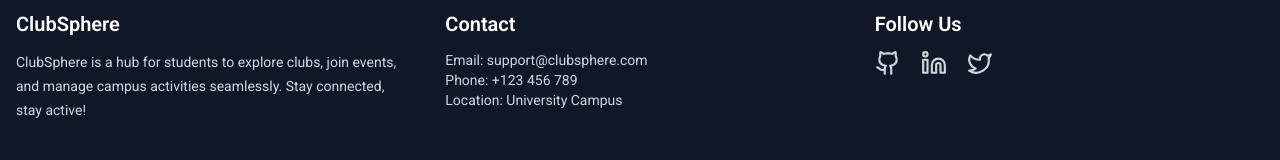
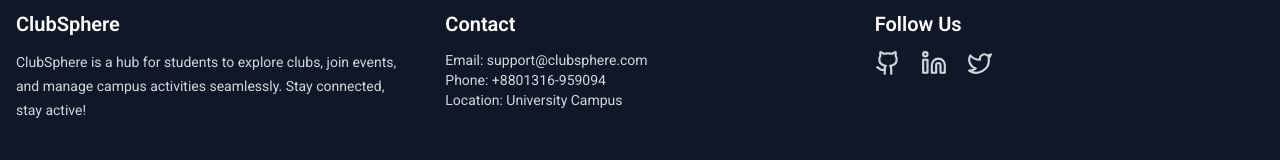
Before and after one commit to itrazib/ClubSphere-Full-Stack-Frontend, a React (Vite) app: page / in a window 1280 px wide. Shown: the part 2672-2832 px from the top of the page. Built offline with nearby package versions, Linux system fonts and the light colour scheme; no server answers.

Commit message:
Change footer

```diff
--- a/src/components/shared/Footer/Footer.jsx
+++ b/src/components/shared/Footer/Footer.jsx
@@ -23,7 +23,7 @@ export default function Footer() {
             Contact
           </h2>
           <p className="text-sm">Email: support@clubsphere.com</p>
-          <p className="text-sm">Phone: +123 456 789</p>
+          <p className="text-sm">Phone: +8801316-959094</p>
           <p className="text-sm">Location: University Campus</p>
         </div>
 
@@ -35,7 +35,7 @@ export default function Footer() {
           <div className="flex items-center gap-5 mt-2">
 
             <a
-              href="https://github.com"
+              href="https://github.com/itrazib"
               target="_blank"
               className="hover:text-white transition"
             >
@@ -43,7 +43,7 @@ export default function Footer() {
             </a>
 
             <a
-              href="https://linkedin.com"
+              href="https://linkedin.com/in/das-razib/"
               target="_blank"
               className="hover:text-white transition"
             >
```
